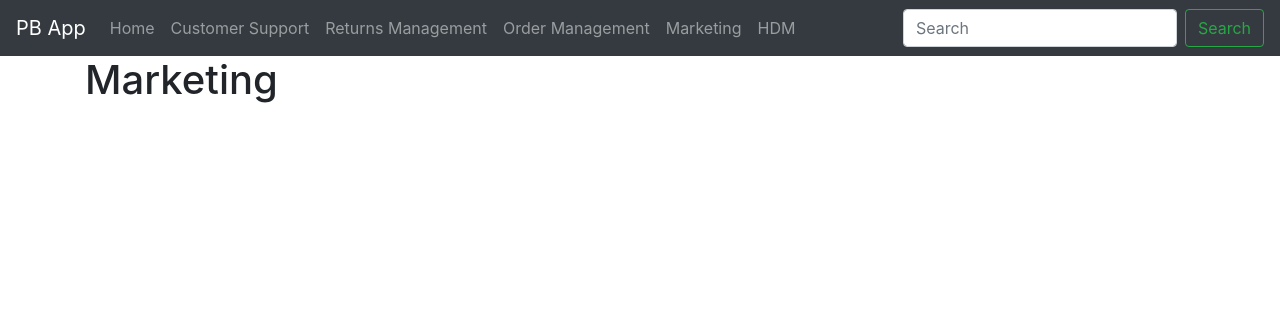
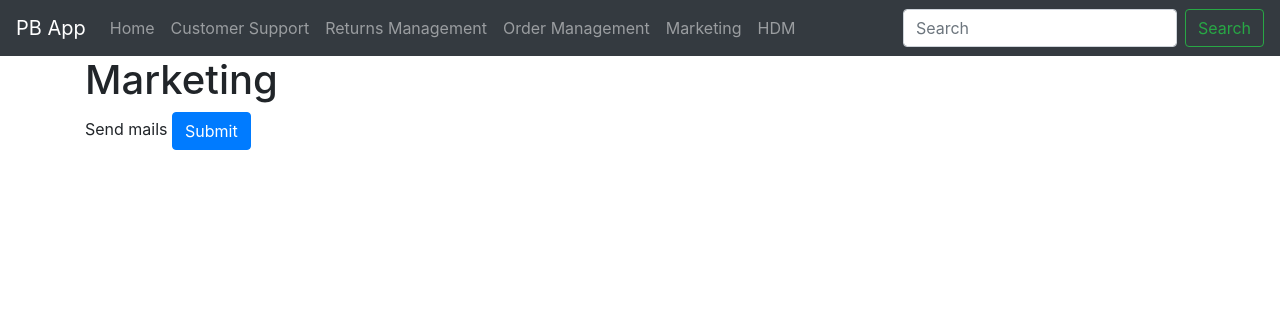
Before and after one commit to AartiBhagtani/Pitney_Bowes, a Flask app: page /Marketing in a window 1280 px wide. Shown: the top 316 px of the page. Run offline with Flask 2, Linux system fonts and the light colour scheme; some libraries are stand-ins or nearby versions.

Commit message:
mailchimp

```diff
--- a/app.py
+++ b/app.py
@@ -75,7 +75,17 @@ def Order_Management():
 
 @app.route('/Marketing')
 def Marketing():
-	return render_template('Marketing.html')
+    return render_template('Marketing.html')
+
+@app.route('/Marketing', methods=['POST'])
+def Market():
+   resp = requests.post('https://Deepa:562dfc7c5815051c9f150f305d40407e-us18@us18.api.mailchimp.com/3.0/campaigns/9d3f53355e/actions/replicate')
+   data = resp.json()
+   #values = json.loads(data)
+   code = data['id']
+   print(code)
+   r = requests.post('https://Deepa:562dfc7c5815051c9f150f305d40407e-us18@us18.api.mailchimp.com/3.0/campaigns/' +code+'/actions/send')
+   return render_template('Marketing.html')
 
 @app.route('/HDM')
 def HDM():
--- a/templates/Marketing.html
+++ b/templates/Marketing.html
@@ -2,5 +2,12 @@
 {% block body %}
 	<h1>Marketing</h1>
 
+	<form action="/Marketing" method="POST">
+	  <input type="hidden" id="type" value="sales">
+	  <label>
+	  	Send mails
+	  <input type="submit" name="Sale" class="btn btn-primary">
+      </label>
+    </form>
 
 {% endblock %}
```
